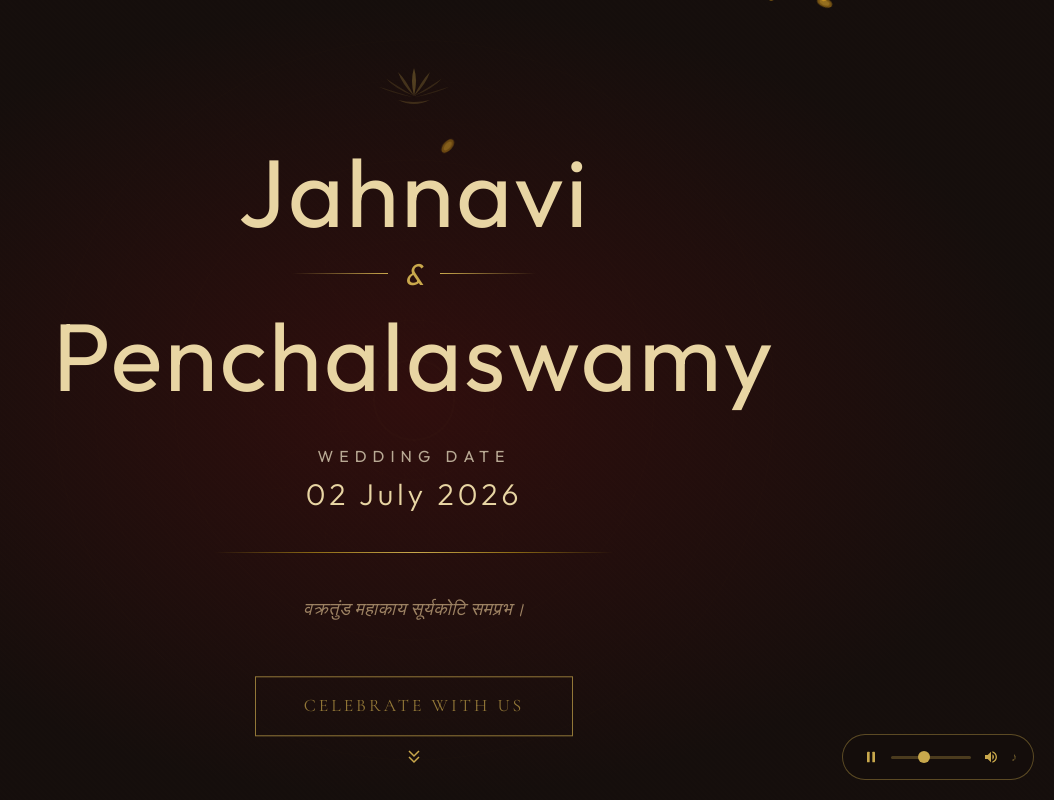
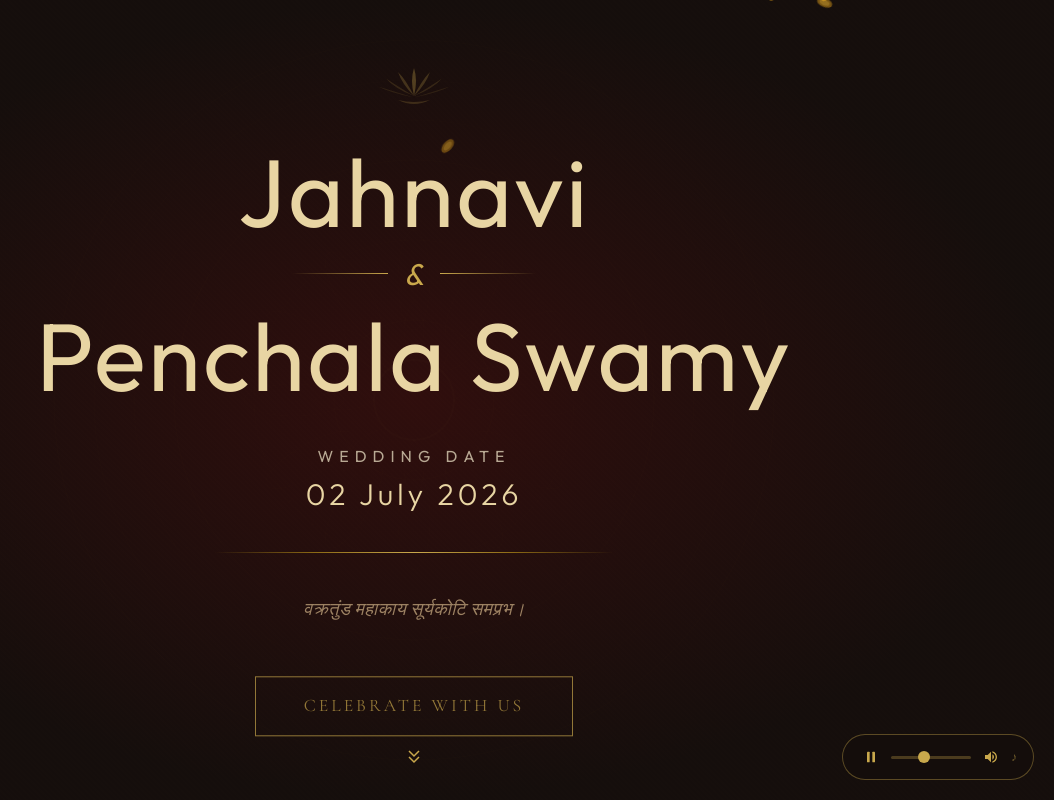
Before and after one commit to gmkrishna2005/wedding-invitation-website-using-AI, a Next.js app: page / in a window 1280 px wide. Both pictures are taken after a click on the button "CLICK HERE". Shown: the top 800 px of the page, without its empty margins (226-1280 px from the left). Built offline with nearby package versions, Linux system fonts and the light colour scheme.

Commit message:
Correct spelling of 'Penchalaswamy' to 'Penchala Swamy'

```diff
--- a/src/components/HeroSection.tsx
+++ b/src/components/HeroSection.tsx
@@ -69,7 +69,7 @@ export default function HeroSection() {
           transition={{ duration: 1.2, delay: 0.4 }}
           className="font-[var(--font-script)] text-5xl md:text-7xl lg:text-8xl text-[var(--color-gold-light)] mb-10 tracking-wide"
         >
-          Penchalaswamy
+          Penchala Swamy
         </motion.h1>
 
         {/* Date */}
```
